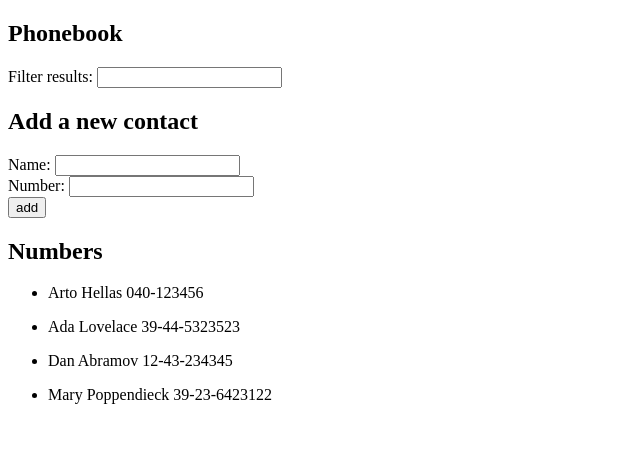
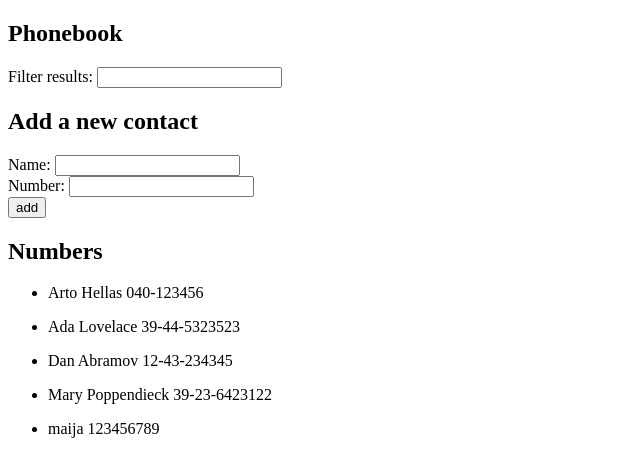
Before and after one commit to tukkimiesjonni/fullstackopen, a React (Vite) app in the folder part2/part2_project2/: page / in a window 1280 px wide. Shown: the top 472 px of the page, without its empty margins (0-640 px from the left). Built offline with nearby package versions, Linux system fonts and the light colour scheme; data requests are answered from the project's data file.

Commit message:
Added exercise 2.12 modifications

```diff
--- a/part2/part2_project2/db.json
+++ b/part2/part2_project2/db.json
@@ -1,5 +1,5 @@
 {
-  "persons":[
+  "persons": [
     {
       "name": "Arto Hellas",
       "number": "040-123456",
@@ -19,6 +19,11 @@
       "name": "Mary Poppendieck",
       "number": "39-23-6423122",
       "id": "4"
+    },
+    {
+      "id": "be86",
+      "name": "maija",
+      "number": "123456789"
     }
   ]
 }
--- a/part2/part2_project2/src/App.jsx
+++ b/part2/part2_project2/src/App.jsx
@@ -95,9 +95,13 @@ useEffect(hook, [])
         number: newNumber
       }
 
-      setPersons(persons.concat(personObject))
-      setNewName('')
-      setNewNumber('')
+      axios
+      .post('http://localhost:3001/persons', personObject)
+      .then(response => {
+        setPersons(persons.concat(response.data))
+        setNewName('')
+        setNewNumber('')
+      })
     }
   }
 
```
